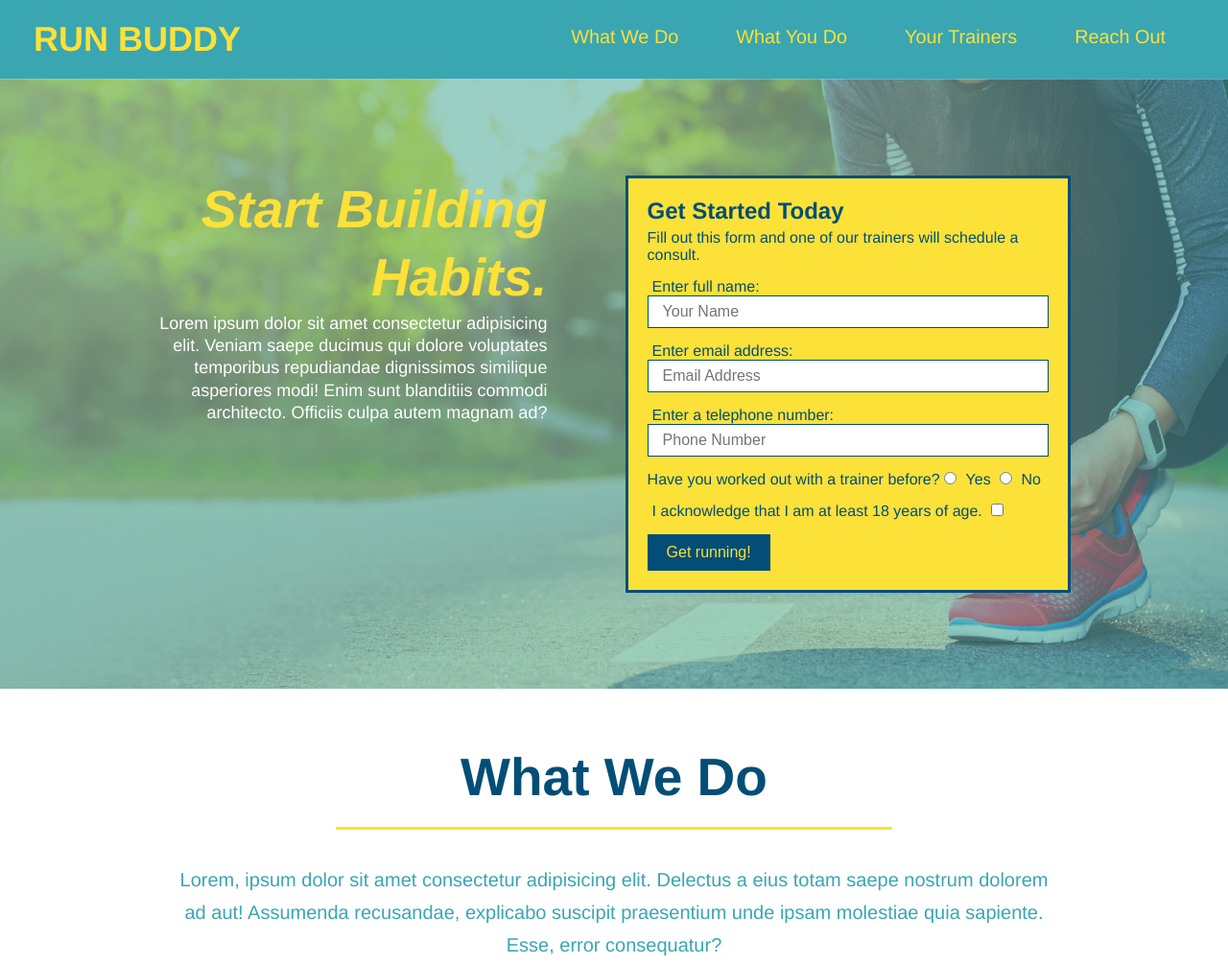
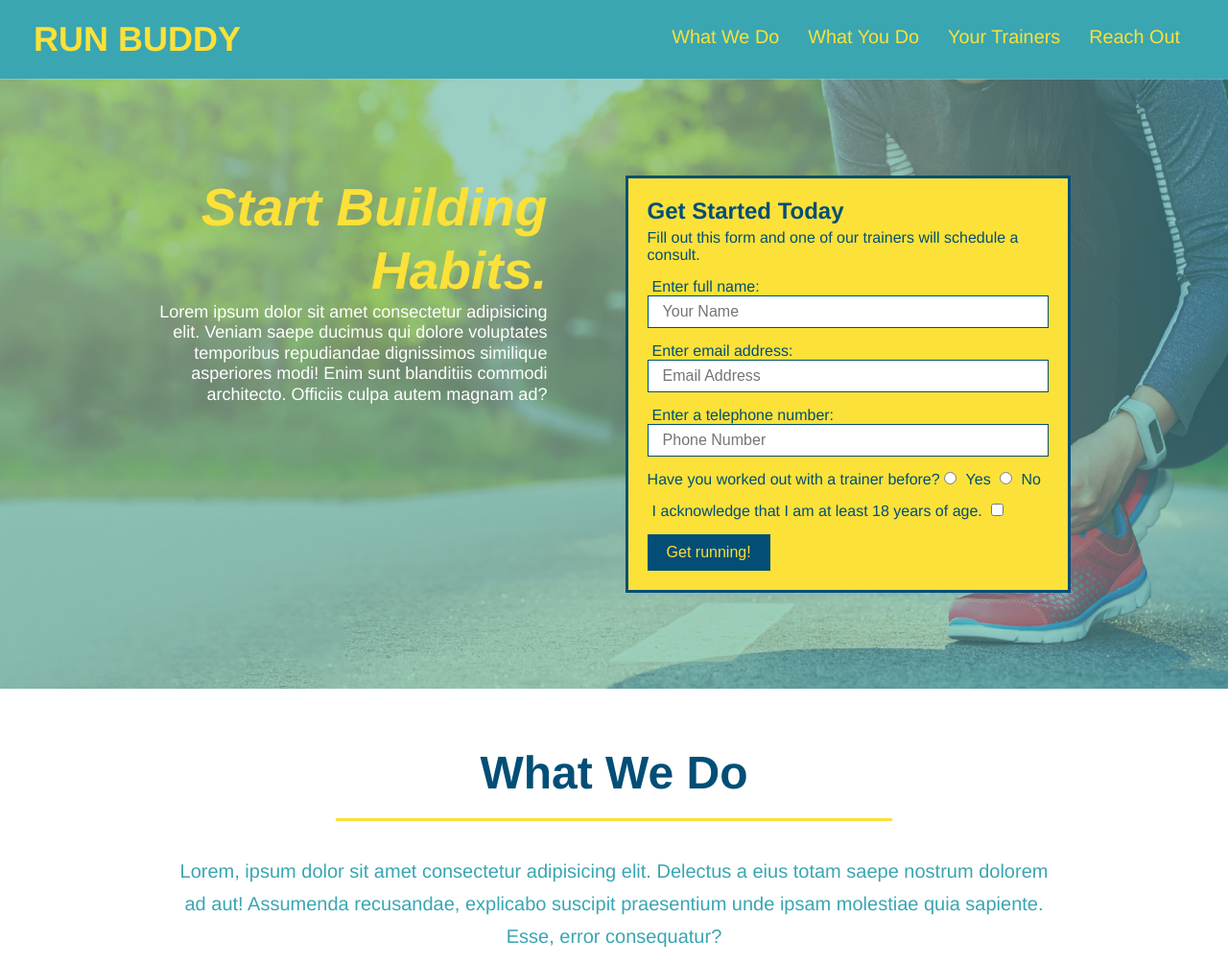
Before and after one commit to PetitsPoissons/run-buddy, a plain HTML site: page index.html in a window 1280 px wide. Shown: the top 1005 px of the page at 96% size. Drawn offline with Linux system fonts and the light colour scheme.

Commit message:
update develop branch

```diff
--- a/assets/css/style.css
+++ b/assets/css/style.css
@@ -11,7 +11,7 @@ body {
 }
 
 .section-title {
-    font-size: 55px;
+    font-size: 48px;
     color: #024e76;
     border-bottom: 3px solid;
     padding-bottom: 20px;
@@ -26,13 +26,6 @@ body {
 
 .secondary-border {
     border-color: #39a6b2;
-}
-.text-left {
-    text-align: left;
-}
-
-.text-right {
-    text-align: right;
 }
 
 .flex-row {
@@ -73,7 +66,7 @@ header nav ul {
 }
 
 header nav ul li a {
-    margin: 0 30px;
+    padding: 10px 15px;
     font-weight: lighter;
     font-size: 1.55vw;
 }
@@ -115,6 +108,7 @@ section {
     display: flex;
     justify-content: center;
     flex-wrap: wrap;
+    align-items: flex-start;
 }
 
 .hero-cta {
@@ -123,7 +117,7 @@ section {
     margin: 3.5%;
     color: #fff;
     font-size: 18px;
-    line-height: 1.3;
+    line-height: 1.2;
 }
 
 .hero-cta h2 {
```
Also changed, not shown: privacy-policy.html (+1 -0 lines).
